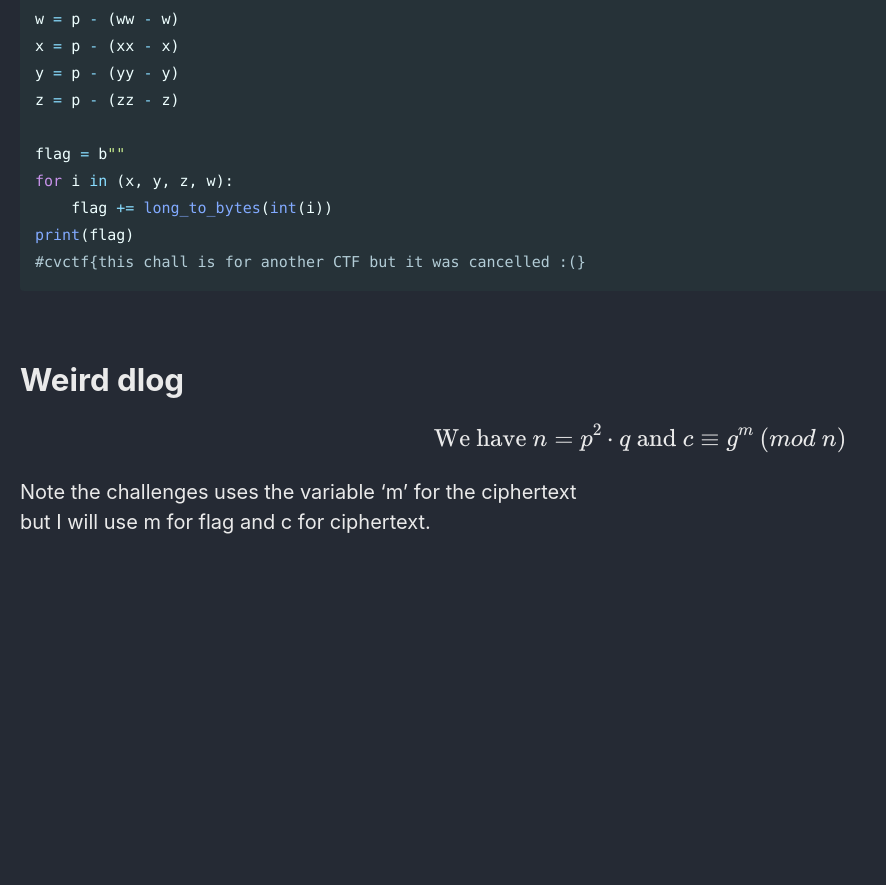
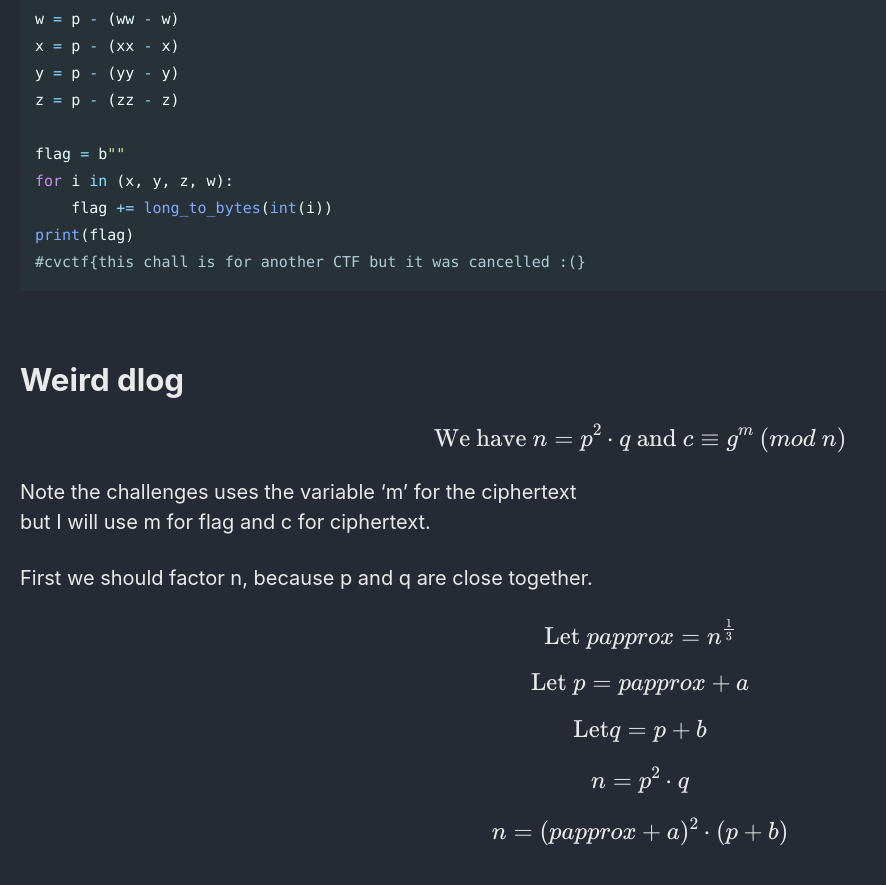
Before and after one commit to Connor-McCartney/Connor-McCartney.github.io, a Jekyll site: the page built from _pages/cryptography/other/cryptoverse-CTF-2022.md, in a window 1280 px wide and 900 px high, scrolled down 11081 px. Shown: the top 885 px of the window, without its empty margins (0-886 px from the left). Built offline with Jekyll 4.4.1, drawn with Linux system fonts in a browser that asks for light colours; cached includes are drawn as plain includes; before the commit the page ends 11674 px from its top, so only the background shows below that.

Commit message:
Update cryptoverse-CTF-2022.md

```diff
--- a/_pages/cryptography/other/cryptoverse-CTF-2022.md
+++ b/_pages/cryptography/other/cryptoverse-CTF-2022.md
@@ -436,3 +436,25 @@ $$
 
 Note the challenges uses the variable 'm' for the ciphertext <br>
 but I will use m for flag and c for ciphertext.
+
+First we should factor n, because p and q are close together.
+
+$$
+\text{Let } papprox = n^\frac{1}{3}
+$$
+
+$$
+\text{Let } p = papprox + a
+$$
+
+$$
+\text{Let} q = p + b
+$$
+
+$$
+n = p^2 \cdot q
+$$
+
+$$
+n = (papprox + a)^2 \cdot (p + b)
+$$
```
